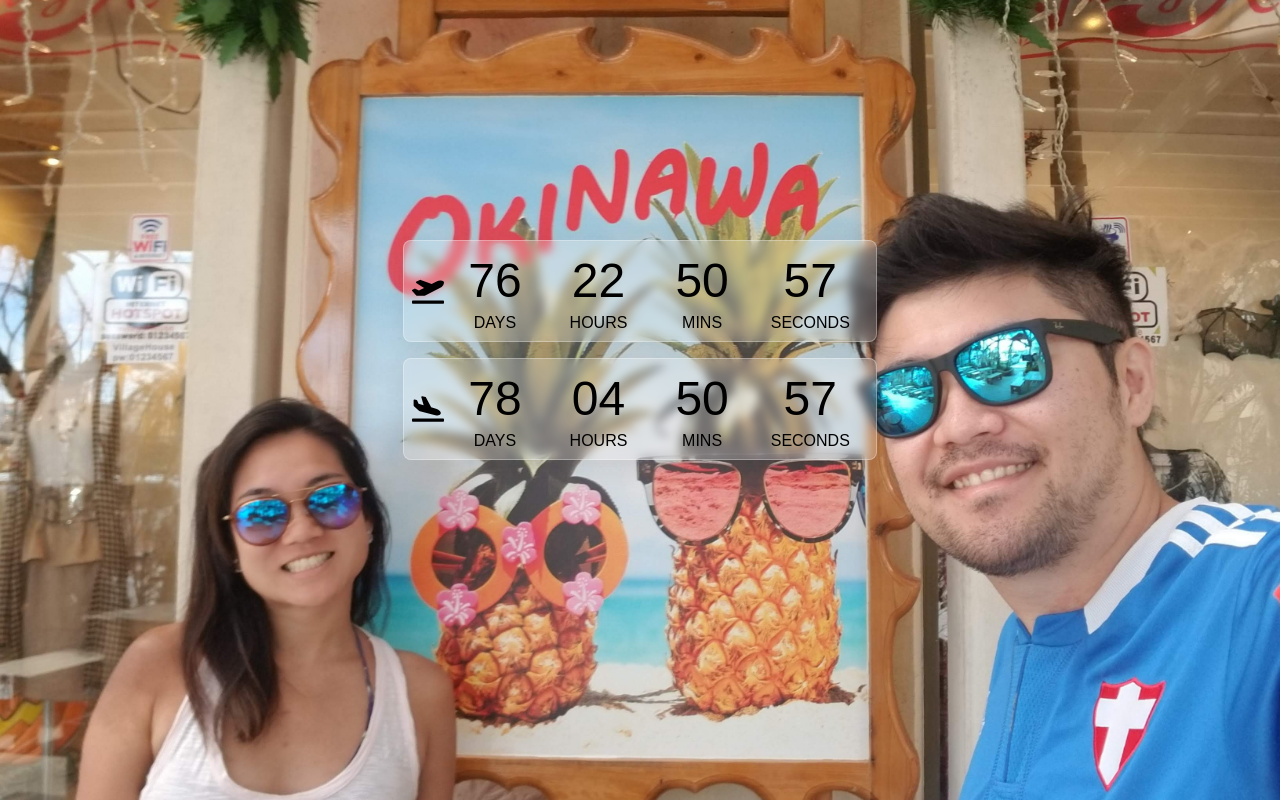
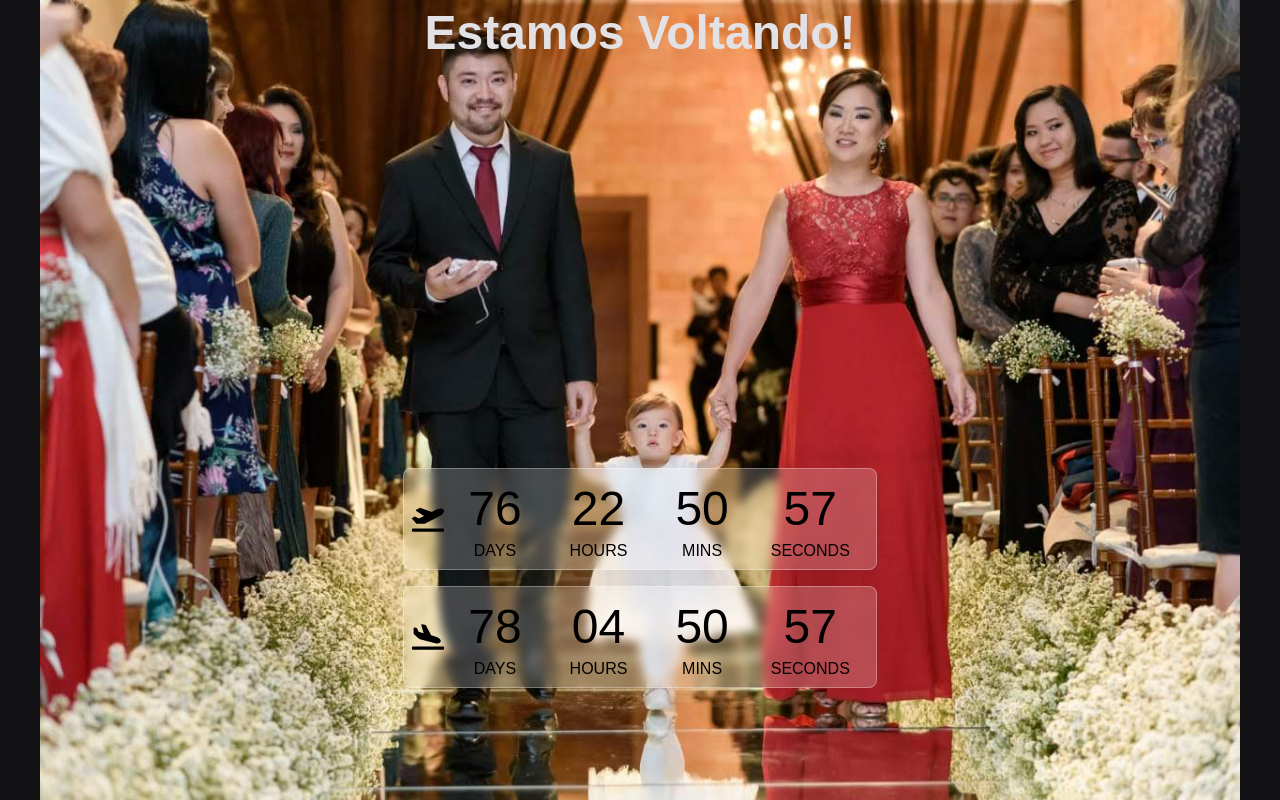
Before and after one commit to felipekejo/countdown, a Next.js app: page / in a window 1280 px wide. Built offline with nearby package versions, Linux system fonts and the light colour scheme.

Commit message:
carousel

```diff
--- /dev/null
+++ b/src/Components/BackgroundImage/index.tsx
@@ -0,0 +1,20 @@
+import Image, { StaticImageData } from "next/image";
+
+interface BackgroundImageProps {
+  image: {
+    img: StaticImageData
+  }
+}
+
+export function BackgroundImage(image: BackgroundImageProps) {
+  return (
+    <Image
+      alt='sp'
+      src={image.image.img}
+      layout="fill"
+      objectFit="contain"
+      quality={100}
+      objectPosition="center"
+    />
+  )
+}
--- a/src/Components/Countdown/index.tsx
+++ b/src/Components/Countdown/index.tsx
@@ -2,7 +2,7 @@ import { ShowCounter } from "../ShowCounter";
 import { Container } from "./styles";
 
 
-export function CountdownTimer(){
+export function CountdownTimer() {
 
 
 
@@ -10,6 +10,9 @@ export function CountdownTimer(){
 
   return (
     <Container>
+      <h1>Estamos Voltando!</h1>
+
+      <div>
         <ShowCounter
           targetDate="2022-06-26 22:20"
           icon="departure"
@@ -21,6 +24,7 @@ export function CountdownTimer(){
           timeZone="America/Sao_Paulo"
 
         />
+      </div>
 
     </Container>
   );
--- a/src/Components/Countdown/styles.ts
+++ b/src/Components/Countdown/styles.ts
@@ -2,7 +2,12 @@ import styled from "styled-components";
 
 
 export const Container = styled.div`
-display:block;
+display:grid;
+row-gap:400px;
 align-items: center;
 justify-content:center;
+h1{
+  text-align: center;
+  font-size:48px
+}
 `
--- a/src/pages/index.tsx
+++ b/src/pages/index.tsx
@@ -1,42 +1,35 @@
 import type { NextPage } from 'next'
-import Image from 'next/image'
-import backgroundImgCasamento from '../../public/casamento.jpg'
-import backgroundImgFoz from '../../public/foz.jpg'
-import backgroundImgMercadao from '../../public/mercadao.jpg'
-import backgroundImgOkinawa from '../../public/okinawa.jpg'
+import { useEffect, useState } from 'react'
+import { BackgroundImage } from '../Components/BackgroundImage'
 import { CountdownTimer } from '../Components/Countdown'
 import { Background, Container, Content } from '../styles/Home'
+import { listLogos } from '../ultils/listLogos'
 
 
 
-const listLogos = [
-  {
-    name: "foz",
-    img: backgroundImgFoz
-  },
-  {
-    name: "RJ",
-    img: backgroundImgMercadao
-  },
-  {
-    name: "SP",
-    img: backgroundImgCasamento
-  }
-]
+
+
+
 
 const Home: NextPage = () => {
+  const [currentSlide, setCurrentSlide] = useState(0);
+  useEffect(() => {
+    const intervalId = setInterval(() => {
+      setCurrentSlide((prev) => {
+        return prev + 1 === listLogos.length ? 0 : prev + 1;
+      });
+    }, 4000);
+    return () => {
+      clearInterval(intervalId);
+    };
+  }, []);
 
   return (
     <Container>
       <Background>
         {/* <Carousel listLogos={listLogos}/> */}
-        <Image
-          alt='sp'
-          src={backgroundImgOkinawa}
-          layout="fill"
-          objectFit="cover"
-          quality={100}
-          objectPosition="center"
+        <BackgroundImage
+          image={listLogos[currentSlide]}
         />
 
       </Background>
--- a/src/styles/Home.ts
+++ b/src/styles/Home.ts
@@ -14,6 +14,12 @@ export const Background = styled.div`
   height: 100vh;
   width: 100vw;
 
-  z-index: 0;
+  z-index: -1;
+
+  img{
+    width: 100% ;
+    position: relative ;
+    height: unset ;
+  }
 
 `
--- /dev/null
+++ b/src/ultils/listLogos.ts
@@ -0,0 +1,29 @@
+import Casamento from '../../public/casamento.jpg'
+import Mercadao from '../../public/mercadao.jpg'
+import NSW from '../../public/NSW.jpg'
+import Okinawa from '../../public/okinawa.jpg'
+import OperaHouse from '../../public/operahouse.jpg'
+
+
+
+
+
+export const listLogos = [
+
+  {
+    img: OperaHouse
+  },
+  {
+    img: Casamento
+  },
+
+  {
+    img: Mercadao
+  },
+  {
+    img: Okinawa
+  },
+  {
+    img: NSW
+  },
+]
```
Also changed, not shown: src/Components/Carousel/index.tsx (deleted, +0 -47 lines), src/Components/Carousel/styles.ts (deleted, +0 -50 lines), public/nsw.jpg (added), public/operahouse.jpg (added). Lines whose indentation alone changed are shown as unchanged.
